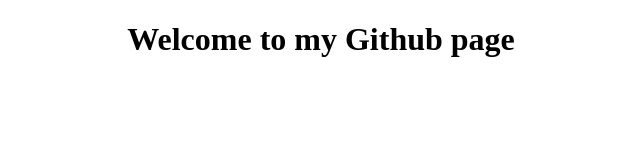
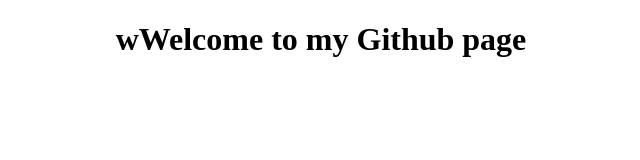
Before and after one commit to toktamkhademi/toktamkhademi.github.io, a plain HTML site: page index.html in a window 1280 px wide. Shown: the whole page, without its empty margins (319-959 px from the left). Drawn offline with Linux system fonts and the light colour scheme.

Commit message:
Edit Text3

```diff
--- a/index.html
+++ b/index.html
@@ -8,5 +8,5 @@
     </style>
 </head>
 <body>
-  <h1> Welcome to my Github page</h1>
+  <h1> wWelcome to my Github page</h1>
 </body>
```
